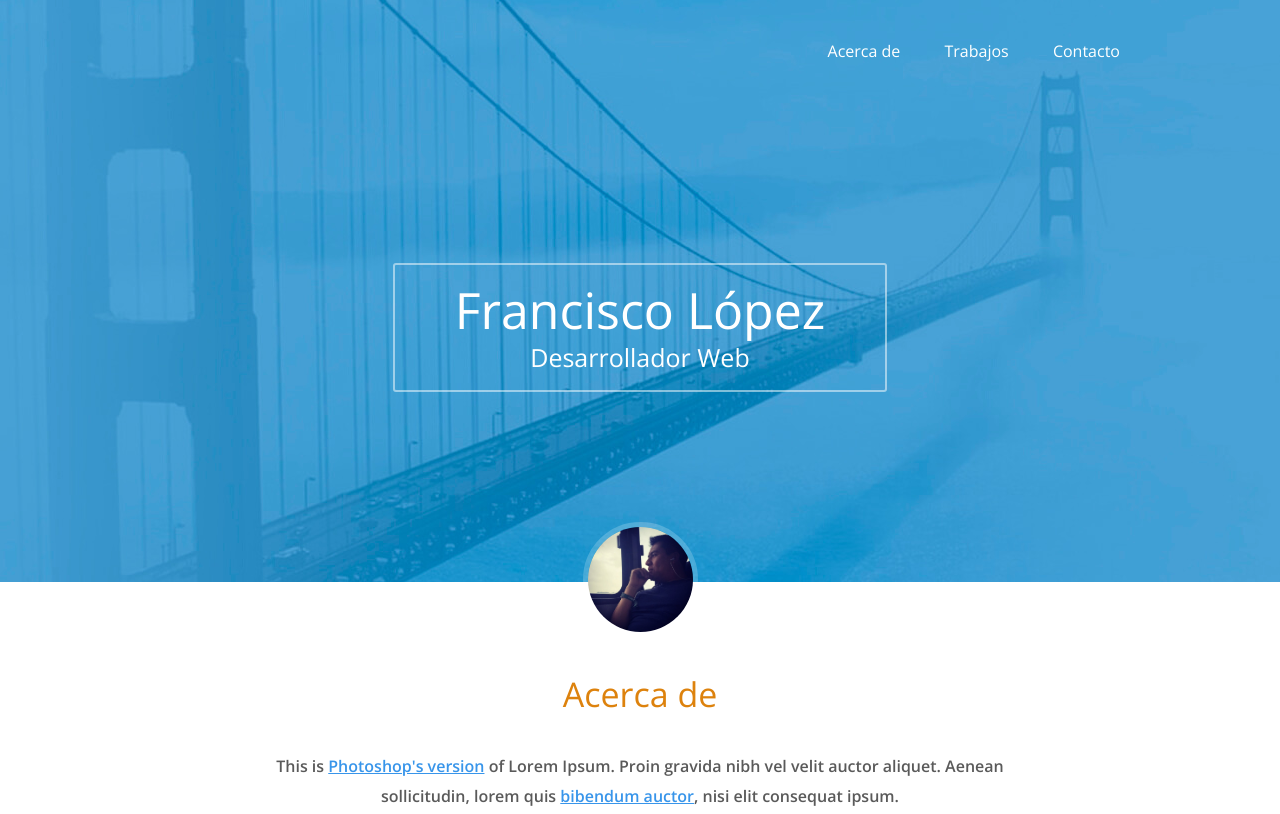
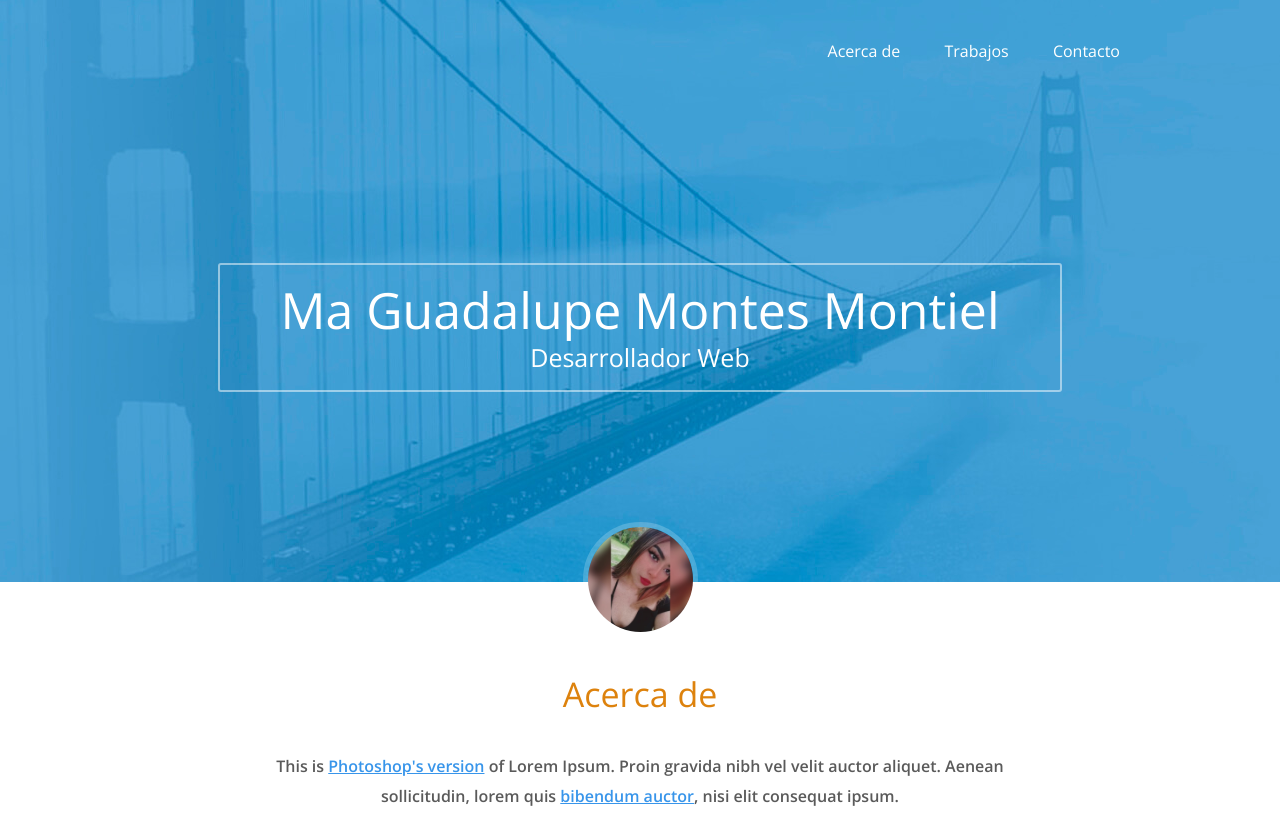
Before and after one commit to uppimon/UppiMon.git.io, a plain HTML site: page index.html in a window 1280 px wide. Shown: the top 814 px of the page. Drawn offline with nearby package versions, Linux system fonts and the light colour scheme.

Commit message:
Cambio de foto

```diff
--- a/index.html
+++ b/index.html
@@ -20,7 +20,7 @@
 
 			<div class="contenedor-texto">
 				<div class="texto">
-					<h1 class="nombre">Francisco López</h1>
+					<h1 class="nombre">Ma Guadalupe Montes Montiel</h1>
 					<h2 class="profesion">Desarrollador Web</h2>
 				</div>
 			</div>
@@ -31,7 +31,7 @@
 		<section class="acerca-de" id="acerca-de">
 			<div class="contenedor">
 				<div class="foto">
-					<img src="img/foto.jpg" width="115" height="115" alt="Carlos Arturo">
+					<img src="img/fotoo.jpg" width="115" height="115" alt="Carlos Arturo">
 				</div>
 
 				<div class="texto">
```
Also changed, not shown: img/foto.jpg (deleted), img/fotoo.jpg (added).
